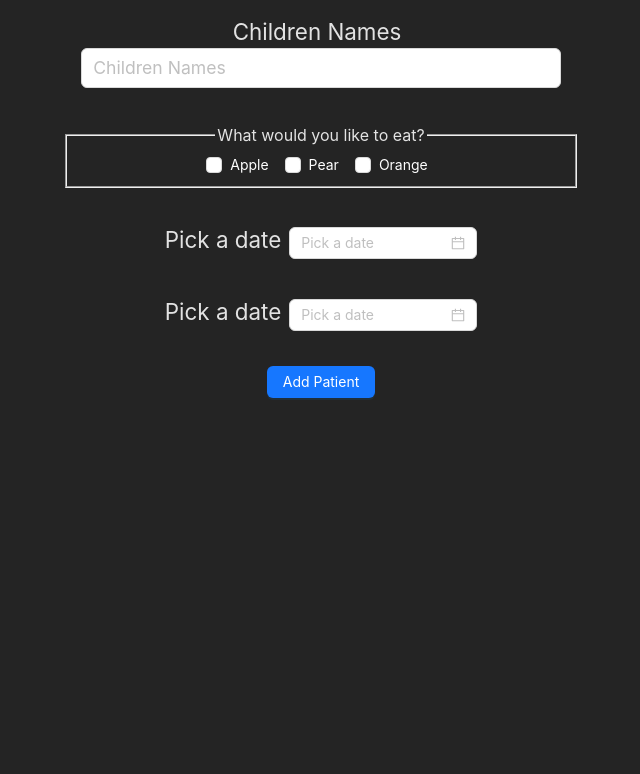
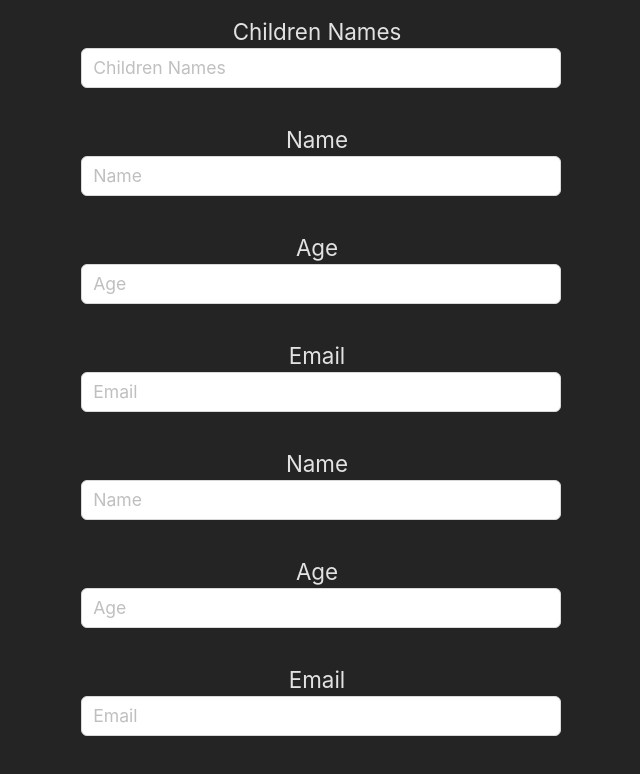
Before and after one commit to Ahmed-Elbessfy/add-patient-app, a React (Vite) app: page /add_patient in a window 1280 px wide. Shown: the part 1040-1814 px from the top of the page, without its empty margins (319-959 px from the left). Before the commit the page ends 1470 px from the top, so only its background shows below. Built offline with nearby package versions, Linux system fonts and the light colour scheme.

Commit message:
testing recursive types by adding subForm at inputConfigs

```diff
--- a/src/patterns/DynamicForm/formConfig.ts
+++ b/src/patterns/DynamicForm/formConfig.ts
@@ -167,7 +167,141 @@ export const inputsConfig: InputConfigOptions[] = [
     type: "box",
     gap: 1,
     padding: 0.7,
-    children: [],
+    children: [
+      {
+        category: "field",
+        fieldType: "text",
+        name: "name",
+        schemaName: "name",
+        testId: "name",
+        id: "name",
+        placeholder: "formInputs.nameInput.text",
+        label: "formInputs.nameInput.text",
+        validation: [
+          {
+            type: "required",
+          },
+        ],
+        visibility: true,
+      },
+      {
+        category: "field",
+        fieldType: "number",
+        name: "age",
+        schemaName: "age",
+        testId: "age",
+        id: "age",
+        placeholder: "formInputs.ageInput.text",
+        label: "formInputs.ageInput.text",
+        validation: [
+          {
+            type: "required",
+          },
+          {
+            type: "minimum",
+            minNumber: 1,
+          },
+          {
+            type: "maximum",
+            maxNumber: 200,
+          },
+          {
+            type: "isInteger",
+            isInteger: true,
+          },
+        ],
+        visibility: true,
+      },
+      {
+        category: "field",
+        fieldType: "text",
+        name: "email",
+        schemaName: "email",
+        testId: "email",
+        id: "email",
+        placeholder: "formInputs.emailInput.text",
+        label: "formInputs.emailInput.text",
+        validation: [
+          { type: "required" },
+          {
+            type: "pattern",
+            pattern: /^[A-Za-z0-9,-_.]{3,}@[A-Za-z0-9]{3,}\.[A-Za-z0-9]{3,}$/,
+          },
+        ],
+        visibility: true,
+      },
+      {
+        category: "layout",
+        type: "box",
+        gap: 1,
+        padding: 0.5,
+        children: [
+          {
+            category: "field",
+            fieldType: "text",
+            name: "name",
+            schemaName: "name",
+            testId: "name",
+            id: "name",
+            placeholder: "formInputs.nameInput.text",
+            label: "formInputs.nameInput.text",
+            validation: [
+              {
+                type: "required",
+              },
+            ],
+            visibility: true,
+          },
+          {
+            category: "field",
+            fieldType: "number",
+            name: "age",
+            schemaName: "age",
+            testId: "age",
+            id: "age",
+            placeholder: "formInputs.ageInput.text",
+            label: "formInputs.ageInput.text",
+            validation: [
+              {
+                type: "required",
+              },
+              {
+                type: "minimum",
+                minNumber: 1,
+              },
+              {
+                type: "maximum",
+                maxNumber: 200,
+              },
+              {
+                type: "isInteger",
+                isInteger: true,
+              },
+            ],
+            visibility: true,
+          },
+          {
+            category: "field",
+            fieldType: "text",
+            name: "email",
+            schemaName: "email",
+            testId: "email",
+            id: "email",
+            placeholder: "formInputs.emailInput.text",
+            label: "formInputs.emailInput.text",
+            validation: [
+              { type: "required" },
+              {
+                type: "pattern",
+                pattern:
+                  /^[A-Za-z0-9,-_.]{3,}@[A-Za-z0-9]{3,}\.[A-Za-z0-9]{3,}$/,
+              },
+            ],
+            visibility: true,
+          },
+        ],
+      },
+    ],
   },
   {
     category: "field",
```
